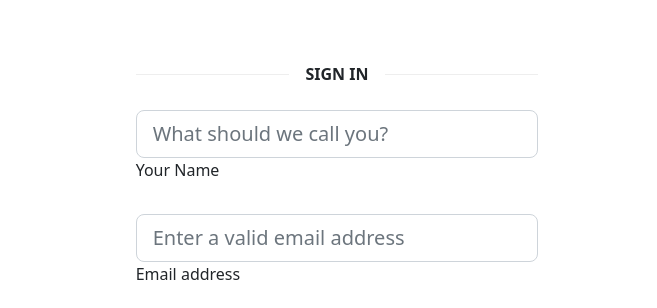
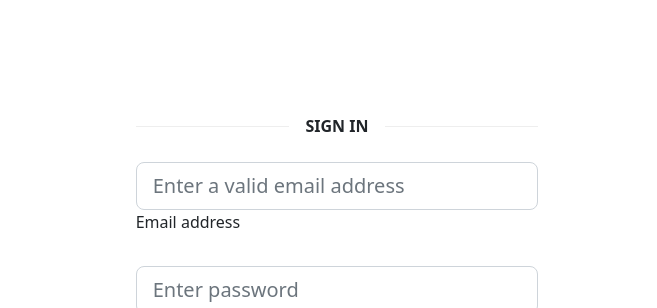
Before and after one commit to AlissaCohan18/NoCreep-Cupid, a plain HTML site: page public/index.html in a window 1280 px wide. Shown: the part 155-463 px from the top of the page, 623-1280 px from the left. Drawn offline with nearby package versions, Linux system fonts and the light colour scheme.

Commit message:
deleted the name field on the login box

```diff
--- a/public/index.html
+++ b/public/index.html
@@ -36,6 +36,7 @@
             </div>
 
     <!-- login fields -->
+
     <div class="col-md-8 col-lg-6 col-xl-4 offset-xl-1">
         <form>
           <div class="d-flex flex-row align-items-center justify-content-center justify-content-lg-start">
@@ -46,13 +47,9 @@
           <div class="divider d-flex align-items-center my-4">
             <p class="text-center fw-bold mx-3 mb-0">SIGN IN</p>
           </div>
-          <!-- user name input -->
-          <div class="form-outline mb-4">
-            <input type="email" id="form3Example3" class="form-control form-control-lg"
-              placeholder="What should we call you?" />
-            <label class="form-label" for="form3Example3">Your Name</label>
-          </div>
+
           <!-- Email input -->
+
           <div class="form-outline mb-4">
             <input type="email" id="form3Example3" class="form-control form-control-lg"
               placeholder="Enter a valid email address" />
@@ -60,6 +57,7 @@
           </div>
 
           <!-- Password input -->
+
           <div class="form-outline mb-3">
             <input type="password" id="form3Example4" class="form-control form-control-lg"
               placeholder="Enter password" />
```
